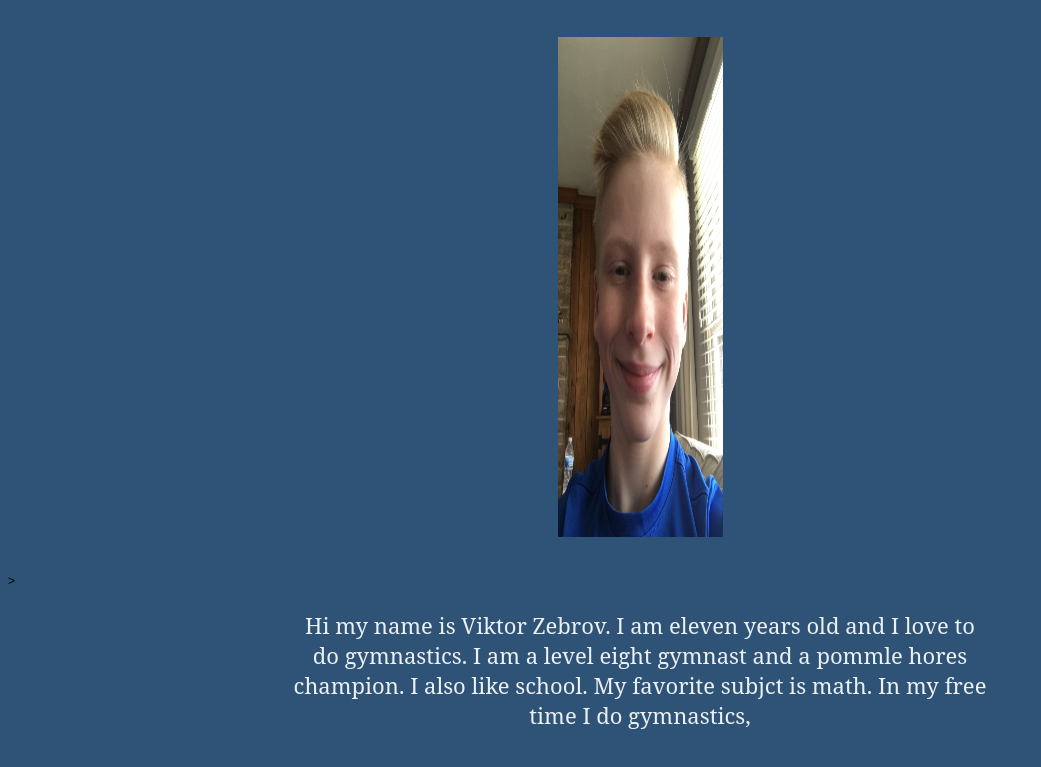
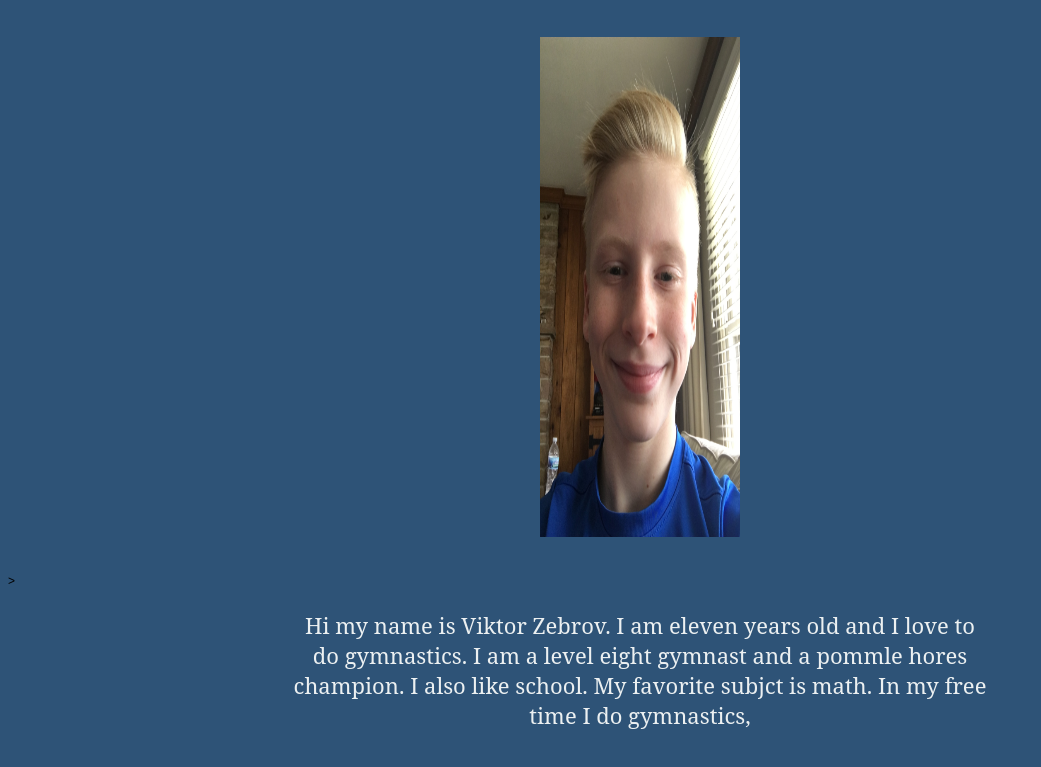
Before and after one commit to NinjaGymnast235/NinjaGymnast235, a plain HTML site: page about.html in a window 1280 px wide. Shown: the part 169-936 px from the top of the page, without its empty margins (0-1041 px from the left). Drawn offline with Linux system fonts and the light colour scheme; files that its build step writes are made by us from their sources.

Commit message:
changing size

```diff
--- a/about.html
+++ b/about.html
@@ -23,7 +23,7 @@
   </head>
   <body>
     <p>
-      <img src="images/me.jpg" height="500" width="165" />
+      <img src="images/me.jpg" height="500" width="200" />
     </p>
     >
     <br />
```
